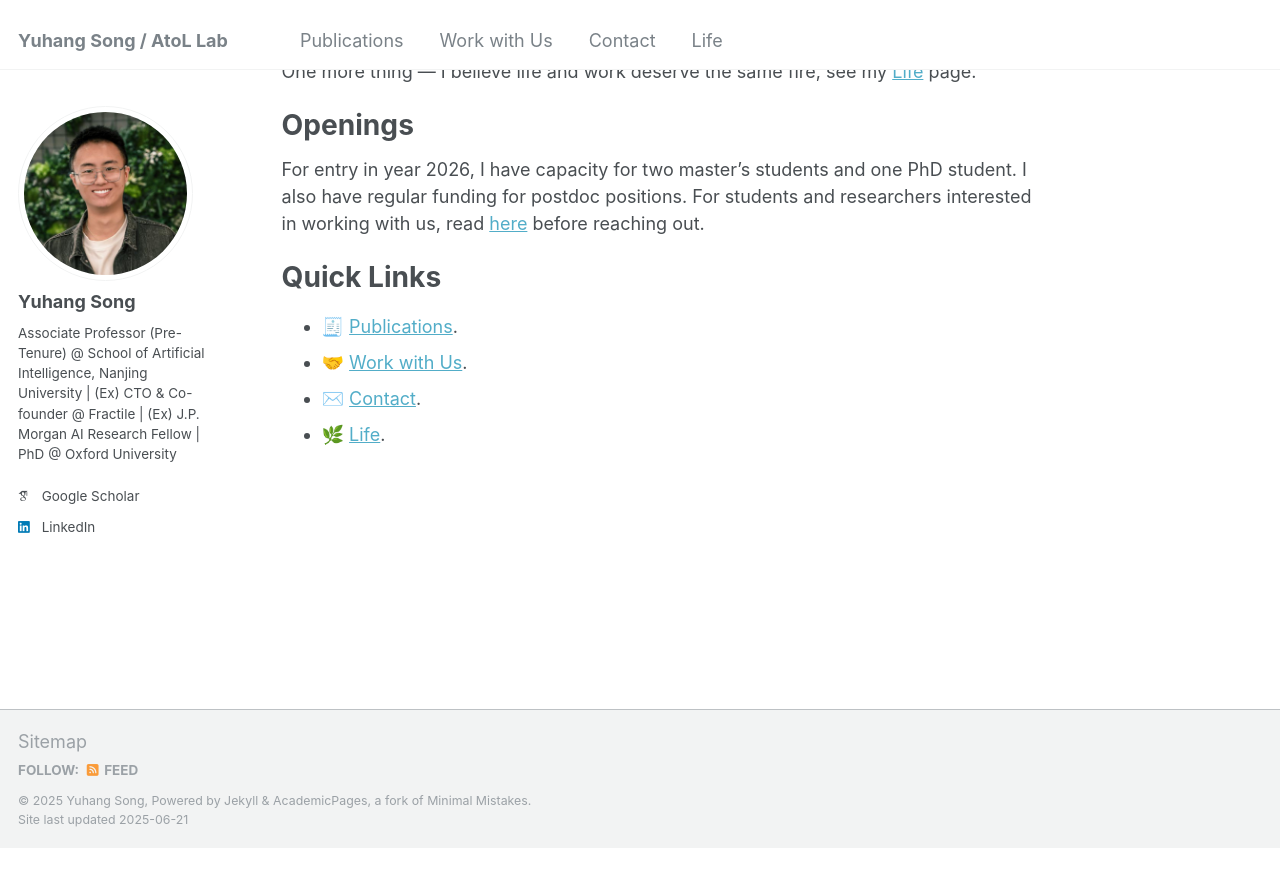
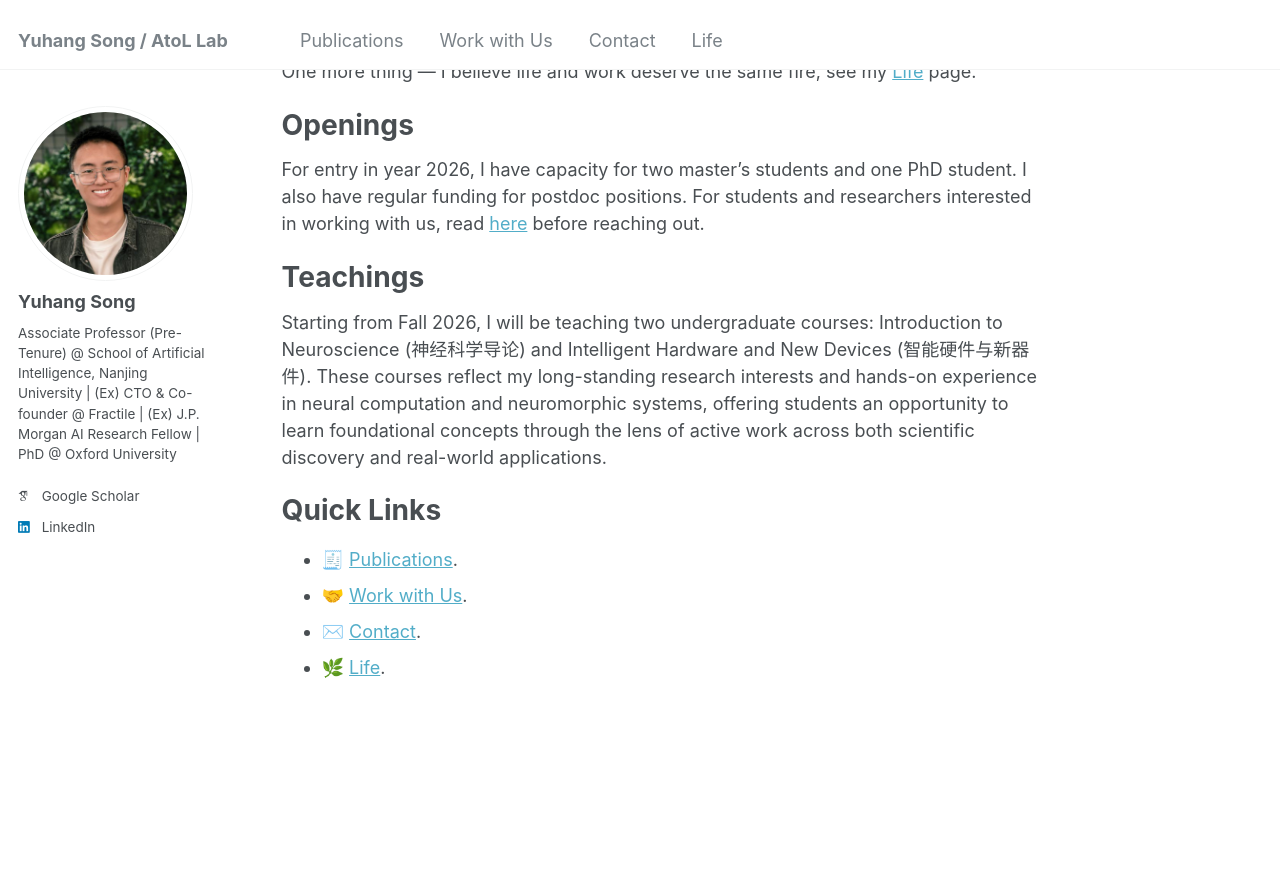
Before and after one commit to YuhangSong/YuhangSong.github.io, a Jekyll site: the page built from _pages/about.md, in a window 1280 px wide and 900 px high, scrolled down 776 px. Shown: the top 887 px of the window. Built offline with Jekyll 4.4.1, drawn with Linux system fonts in a browser that asks for light colours; some web fonts are replaced; before the commit the page ends 1623 px from its top, so only the background shows below that.

Commit message:
update about.md

```diff
--- a/_pages/about.md
+++ b/_pages/about.md
@@ -51,6 +51,10 @@ One more thing — I believe life and work deserve the same fire, see my [Life](
 
 For entry in year 2026, I have capacity for two master’s students and one PhD student. I also have regular funding for postdoc positions. For students and researchers interested in working with us, read [here](https://yuhangsong.github.io/work-with-us/) before reaching out.
 
+# Teachings
+
+Starting from Fall 2026, I will be teaching two undergraduate courses: Introduction to Neuroscience (神经科学导论) and Intelligent Hardware and New Devices (智能硬件与新器件). These courses reflect my long-standing research interests and hands-on experience in neural computation and neuromorphic systems, offering students an opportunity to learn foundational concepts  through the lens of active work across both scientific discovery and real-world applications.
+
 
 <!--  -->
 
```
